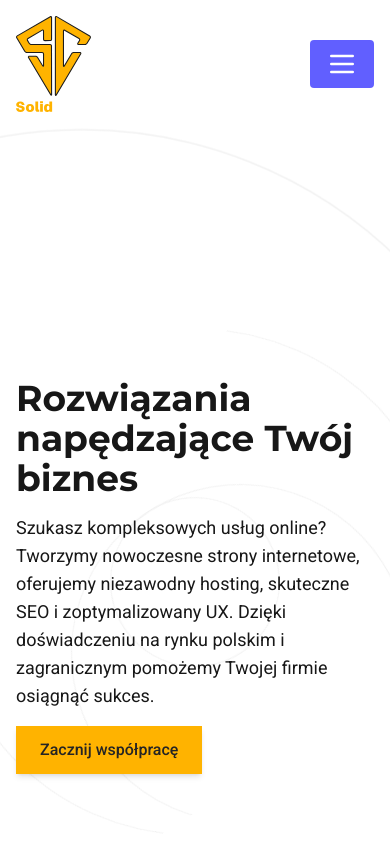
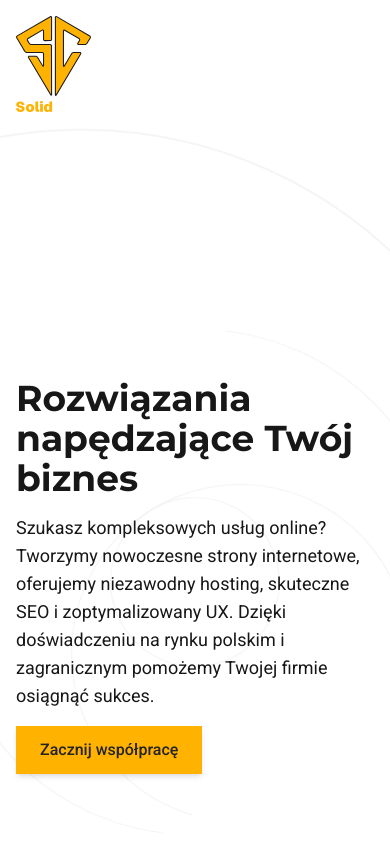
Before and after one commit to SolidCode109/solid_code_page, a Next.js app: page / in a window 390 px wide. Shown: the top 844 px of the page. Built offline with nearby package versions, Linux system fonts and the light colour scheme.

Commit message:
mobile menu header changes

```diff
--- a/src/components/Header/Header.js
+++ b/src/components/Header/Header.js
@@ -126,7 +126,7 @@ const Header = () => {
 
           <button
             id="toggleButton"
-            className="visible md:invisible bg-indigo-500 text-white px-4 py-2 rounded"
+            className="visible md:invisible text-white px-4 py-2"
           >
             <svg
               xmlns="http://www.w3.org/2000/svg"
```
